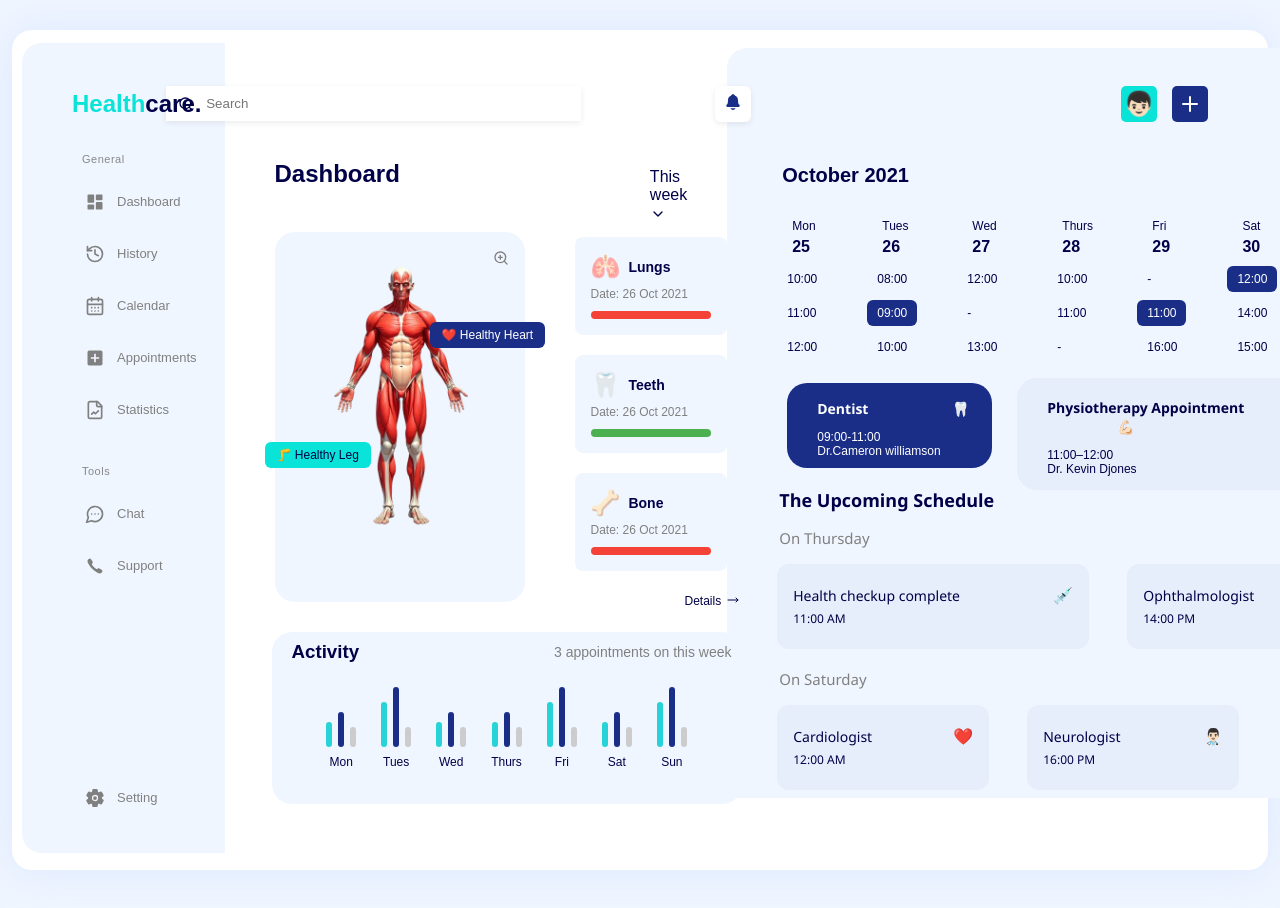
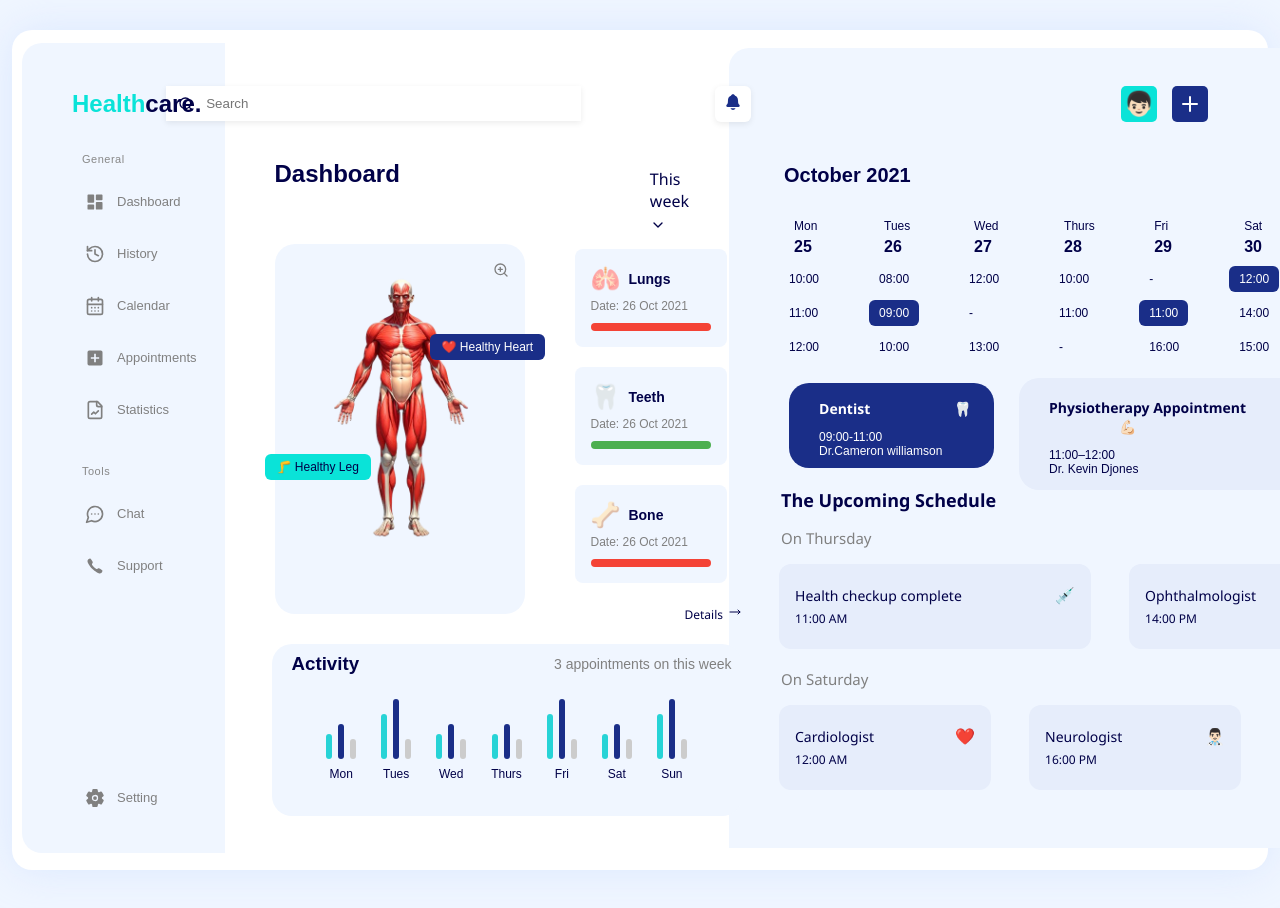
Before and after one commit to irfanzmohammed/Healthcare-Dashboard, a React (Vite) app: page / in a window 1280 px wide. Shown: the top 908 px of the page. Built offline with nearby package versions, Linux system fonts and the light colour scheme.

Commit message:
Initial dashboard setup

```diff
--- a/src/App.css
+++ b/src/App.css
@@ -208,7 +208,7 @@ body {
 }
 
 .week{
-
+  font-family: 'Segoe UI',sans-serif;
   color:rgb(1, 1, 72);
   margin-left: 250px;
   margin-top: 10px;
@@ -378,6 +378,7 @@ body {
 }
 
 .details{
+  font-family: 'Segoe UI',sans-serif;
    color:rgb(1, 1, 72);
    position:absolute;
    top:345px;
@@ -481,7 +482,7 @@ body {
   box-sizing: border-box;
   margin-top: -130px;
   flex-shrink: 0;
-  max-height: 750px;
+  max-height: 800px;
   overflow: visible;
 }
 
```
